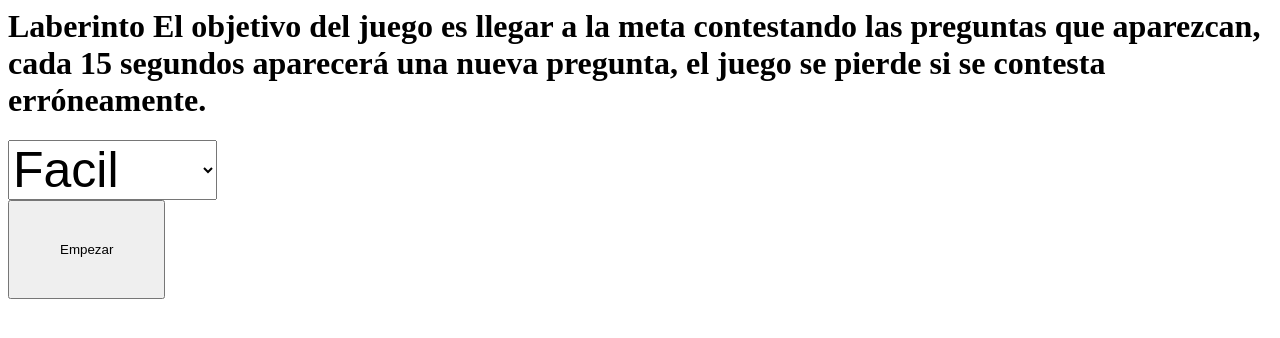
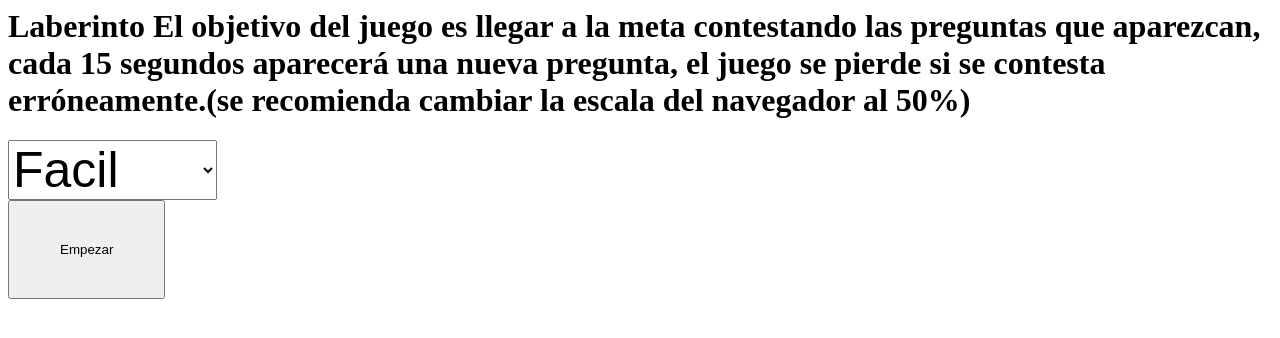
Before and after one commit to Sebox343/Laberinto, a plain HTML site: page index.html in a window 1280 px wide. Shown: the top 338 px of the page. Drawn offline with Linux system fonts and the light colour scheme; a script that the page names is missing.

Commit message:
Update index.html

```diff
--- a/index.html
+++ b/index.html
@@ -7,7 +7,7 @@
       <div id="Message-Container">
         <div id="message">
           <h1>Laberinto
-El objetivo del juego es llegar a la meta contestando las preguntas que aparezcan, cada 15 segundos aparecerá una nueva pregunta, el juego se pierde si se contesta erróneamente.</h1>
+El objetivo del juego es llegar a la meta contestando las preguntas que aparezcan, cada 15 segundos aparecerá una nueva pregunta, el juego se pierde si se contesta erróneamente.(se recomienda cambiar la escala del navegador al 50%)</h1>
 
           <p id="moves"></p>
 <!--           <input id="okBtn" type="button" onclick="toggleVisablity('Message-Container')" value="empezar de nuevo" /> -->
```
